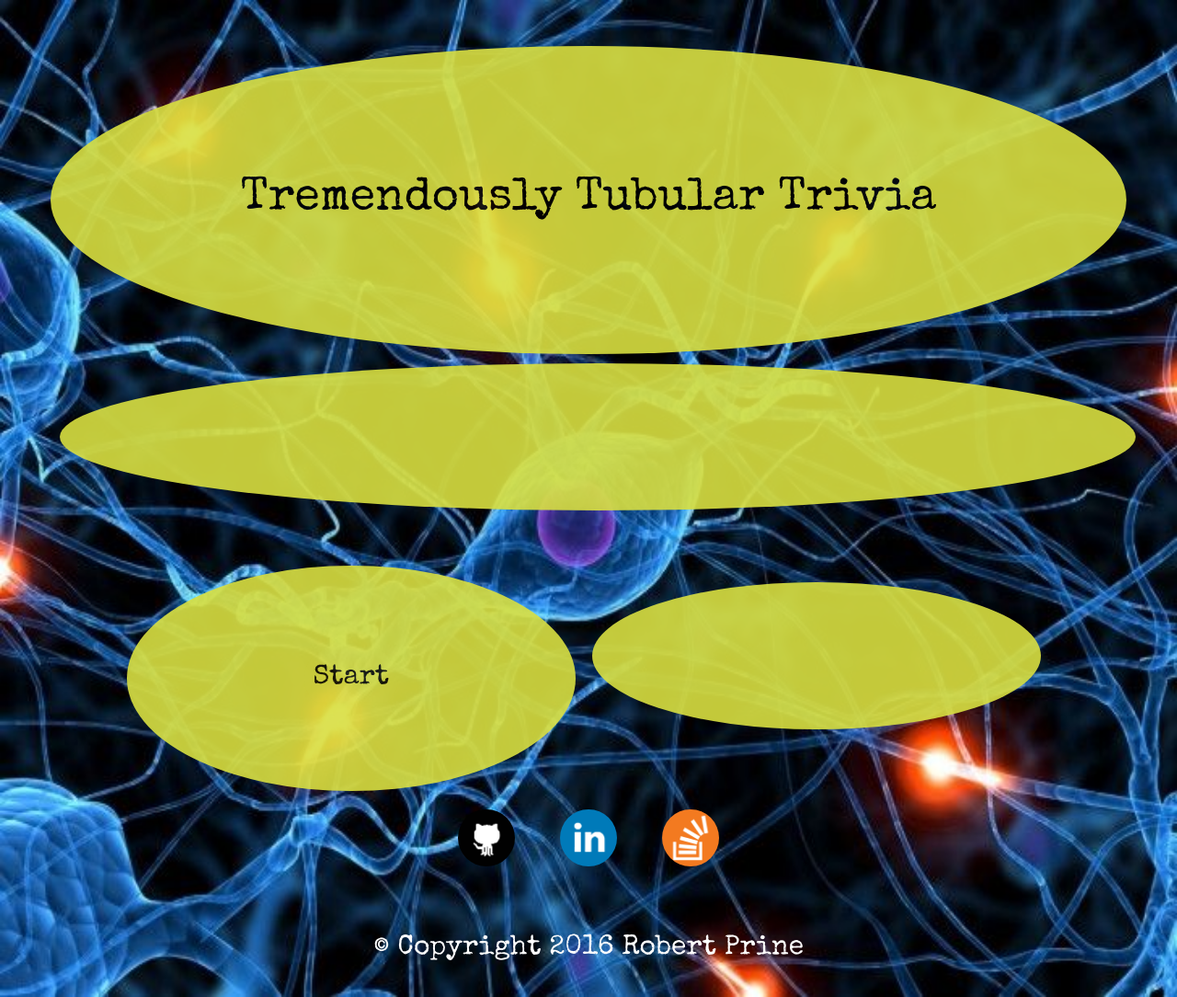
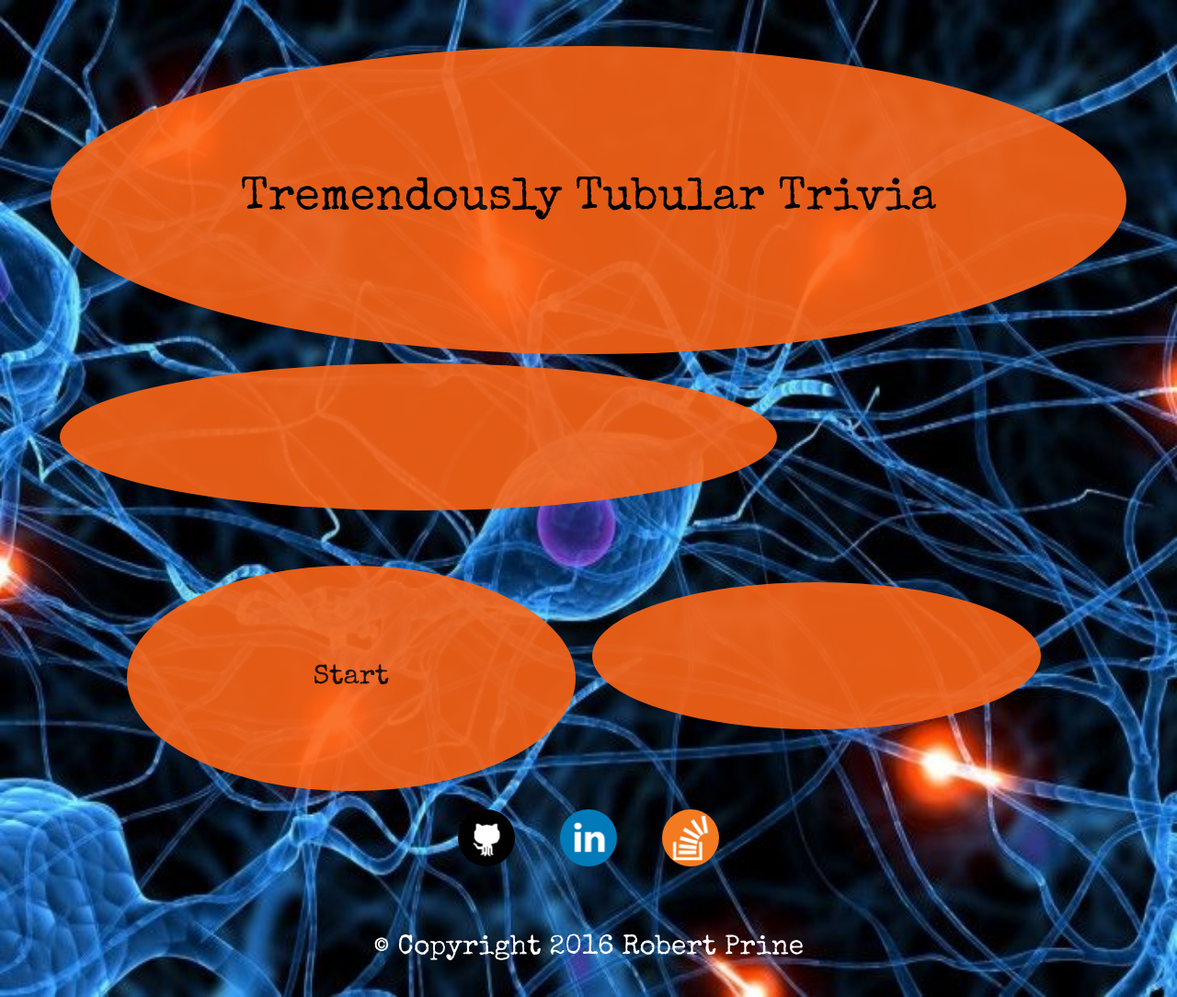
Before and after one commit to robertprine2/TriviaGame, a PHP site: page / in a window 1280 px wide. Shown: the whole page at 92% size. Run offline with PHP 8.4, Linux system fonts and the light colour scheme.

Commit message:
Tried to make question div smaller, but it wouldn't offset.

```diff
--- a/assets/css/style.css
+++ b/assets/css/style.css
@@ -11,7 +11,7 @@ body {
 }
 
 .bgColor {
-	background-color: #d9df41;
+	background-color: #FB6417;
 	opacity: 0.9;
 	margin-top: 50px;
 	height: 100%;
@@ -54,7 +54,7 @@ h1 {
 	height: 150px;
 }
 button {
-	background-color: #d9df41;
+	background-color: #FB6417;
 	opacity: 0.9;
 	padding: 10px;
 	font-size: 30px;
--- a/index.html
+++ b/index.html
@@ -26,7 +26,7 @@
 
 		<div class="row">
 
-			<div class="col-sm-12 bgColor" id="question">
+			<div class="col-sm-8 col-sm-offset-2 bgColor" id="question">
 
 			</div>
 
```
